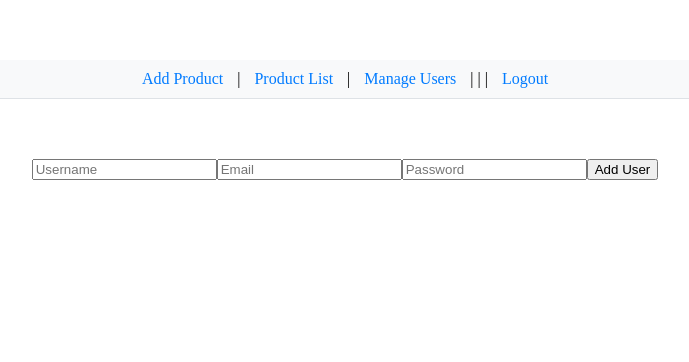
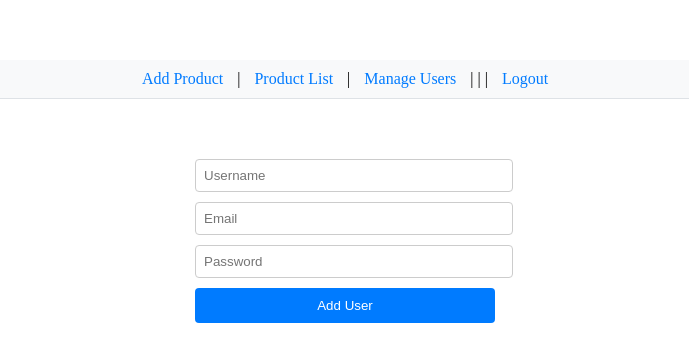
Before and after one commit to ptrcmnlgcs/management-app, a Vue app: page /add-user in a window 1280 px wide. Shown: the top 362 px of the page, without its empty margins (295-984 px from the left). Built offline with nearby package versions, Linux system fonts and the light colour scheme; sample sign-in values are in the browser's storage.

Commit message:
added ui

```diff
--- a/src/components/AddUser.vue
+++ b/src/components/AddUser.vue
@@ -1,6 +1,5 @@
-<!-- AddUserForm.vue -->
 <template>
-    <form @submit.prevent="addUser">
+  <form @submit.prevent="addUser" class="add-user-form">
     <input type="text" v-model="username" placeholder="Username" required>
     <input type="email" v-model="email" placeholder="Email" required>
     <input type="password" v-model="password" placeholder="Password" required>
@@ -9,38 +8,39 @@
 </template>
 
 <script>
-  import axios from 'axios'; // Import Axios library
 
-  export default {
-    data() {
-      return {
-        username: '',
-        email: '',
-        password: ''
-      };
-    },
-    methods: {
-      async addUser() {
-        try {
-          // Make a POST request to your backend API endpoint
-          const response = await axios.post('/api/users', {
-            username: this.username,
-            email: this.email,
-            password: this.password
-          });
+</script>
 
-          // Handle the response if needed
-          console.log('User added successfully:', response.data);
+<style scoped>
+/* Add scoped styles for the form */
+.add-user-form {
+  max-width: 300px;
+  margin: 0 auto;
+}
 
-          // Clear the form fields after successful submission
-          this.username = '';
-          this.email = '';
-          this.password = '';
-        } catch (error) {
-          console.error('Error adding user:', error);
-          // Handle any errors that occur during the API call
+/* Style input fields */
+.add-user-form input {
+  display: block;
+  width: 100%;
+  margin-bottom: 10px;
+  padding: 8px;
+  border: 1px solid #ccc;
+  border-radius: 4px;
 }
+
+/* Style submit button */
+.add-user-form button {
+  width: 100%;
+  padding: 10px;
+  background-color: #007bff;
+  color: #fff;
+  border: none;
+  border-radius: 4px;
+  cursor: pointer;
 }
+
+/* Change button color on hover */
+.add-user-form button:hover {
+  background-color: #0056b3;
 }
-  }
-  </script>
+</style>
--- a/src/components/ManageUsers.vue
+++ b/src/components/ManageUsers.vue
@@ -1,10 +1,11 @@
 <template>
   <div>
-    <!-- Use a router-link or a button to navigate to the Add User page -->
+    <!-- Navigation to Add User Page -->
     <router-link :to="'/add-user'">
       <button>Add User</button>
     </router-link>
 
+    <!-- Table to display users -->
     <table>
       <thead>
         <tr>
@@ -15,32 +16,50 @@
         </tr>
       </thead>
       <tbody>
+        <!-- Sample row, repeat for each user -->
         <tr>
           <td></td>
           <td></td>
           <td></td>
           <td>
-            <!-- Use a router-link to navigate to the Edit User page -->
+            <!-- Navigation to Edit User Page -->
             <router-link :to="'/edit-user'">
               <button>Edit</button>
             </router-link>
-            <!-- Use a regular button for actions like Delete -->
+            <!-- Delete button -->
             <button>Delete</button>
           </td>
         </tr>
-        <!-- Repeat rows for other users -->
       </tbody>
     </table>
-    <!-- Ensure the UserForm component is imported and rendered -->
-    <UserForm/>
+
+    <!-- UserForm component for adding/editing users -->
+    <UserForm />
   </div>
 </template>
 
 <script>
-// Import the UserForm component if needed
 
 </script>
 
 <style scoped>
-/* Add scoped styles if needed */
+/* Add scoped styles */
+table {
+  width: 100%;
+  border-collapse: collapse;
+}
+
+th, td {
+  padding: 8px;
+  text-align: left;
+  border-bottom: 1px solid #ddd;
+}
+
+th {
+  background-color: #f2f2f2;
+}
+
+button {
+  margin-right: 5px;
+}
 </style>
```
Lines whose indentation alone changed are shown as unchanged.
